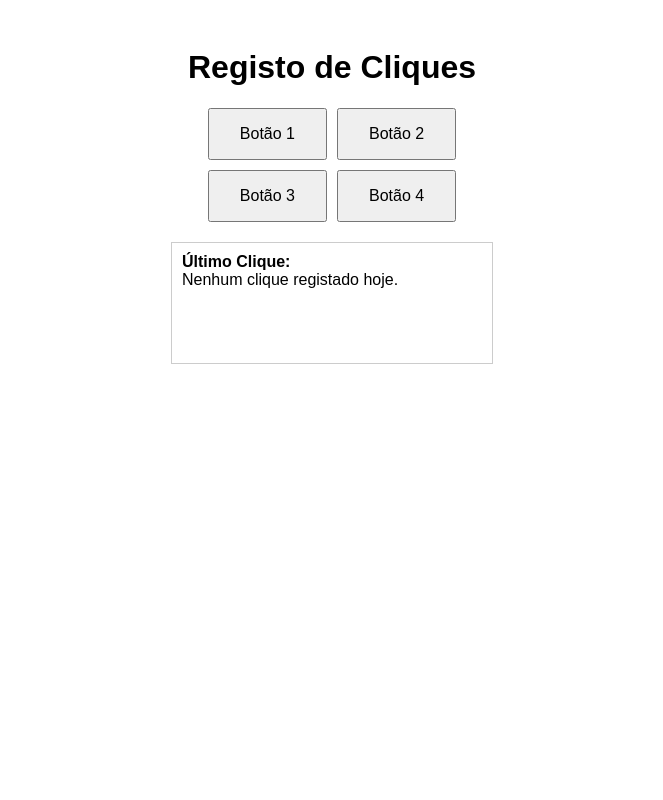
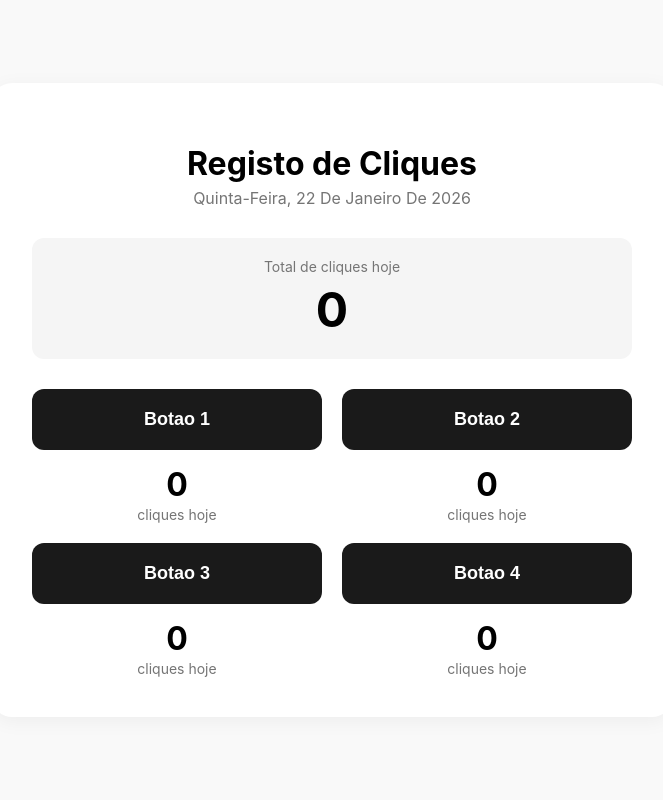
Before and after one commit to joaocaseiro4128-netizen/click-counter-app-replit, a Flask app: page / in a window 1280 px wide. Shown: the whole page, without its empty margins (308-971 px from the left). Run offline with Flask 3, Linux system fonts and the light colour scheme.

Commit message:
Enhance application with new statistics endpoint and visual improvements
Add a new `/stats` endpoint to `app.py` for retrieving click statistics, and update `index.html` with a more visually appealing and localized Portuguese interface.

Replit-Commit-Author: Agent
Replit-Commit-Session-Id: 9ccd7271-cb07-465a-b42d-198e36239c0e
Replit-Commit-Checkpoint-Type: intermediate_checkpoint
Replit-Commit-Event-Id: cdeb5db0-4ff1-44ab-a42e-0f3ab7856329
Replit-Commit-Screenshot-Url: https://storage.googleapis.com/screenshot-production-us-central1/16717eef-bcf3-409d-9df1-6cd0a537342e/9ccd7271-cb07-465a-b42d-198e36239c0e/FgLgF6H
Replit-Helium-Checkpoint-Created: true

```diff
--- a/src/app.py
+++ b/src/app.py
@@ -51,5 +51,26 @@ def register_click():
         'time': current_time
     })
 
+@app.route('/stats')
+def get_stats():
+    today = datetime.now().date()
+    clicks = Click.query.filter_by(date=today).all()
+
+    stats = {
+        'total': len(clicks),
+        'buttons': {
+            'Botao 1': 0,
+            'Botao 2': 0,
+            'Botao 3': 0,
+            'Botao 4': 0
+        }
+    }
+
+    for click in clicks:
+        if click.button_id in stats['buttons']:
+            stats['buttons'][click.button_id] += 1
+
+    return jsonify(stats)
+
 if __name__ == '__main__':
     app.run(host='0.0.0.0', port=5000)
--- a/src/templates/index.html
+++ b/src/templates/index.html
@@ -1,47 +1,168 @@
 <!DOCTYPE html>
-<html lang="en">
+<html lang="pt">
 <head>
     <meta charset="UTF-8">
     <meta name="viewport" content="width=device-width, initial-scale=1.0">
     <title>Registo de Cliques</title>
     <style>
-        body { font-family: sans-serif; display: flex; flex-direction: column; align-items: center; padding: 20px; }
-        .buttons { display: grid; grid-template-columns: repeat(2, 1fr); gap: 10px; margin-bottom: 20px; }
-        button { padding: 15px 30px; font-size: 16px; cursor: pointer; }
-        #log { border: 1px solid #ccc; padding: 10px; width: 300px; min-height: 100px; }
-        .click-entry { margin-bottom: 5px; font-size: 14px; border-bottom: 1px solid #eee; }
+        :root {
+            --bg-color: #f9f9f9;
+            --card-bg: #ffffff;
+            --button-bg: #1a1a1a;
+            --button-text: #ffffff;
+            --text-main: #000000;
+            --text-secondary: #757575;
+            --accent-bg: #f5f5f5;
+        }
+        body {
+            font-family: -apple-system, BlinkMacSystemFont, "Segoe UI", Roboto, Helvetica, Arial, sans-serif;
+            background-color: var(--bg-color);
+            display: flex;
+            justify-content: center;
+            align-items: center;
+            min-height: 100vh;
+            margin: 0;
+        }
+        .container {
+            background-color: var(--card-bg);
+            padding: 40px;
+            border-radius: 20px;
+            box-shadow: 0 4px 20px rgba(0,0,0,0.05);
+            width: 100%;
+            max-width: 600px;
+            text-align: center;
+        }
+        h1 {
+            font-size: 32px;
+            font-weight: 700;
+            margin-bottom: 5px;
+            color: var(--text-main);
+        }
+        .date {
+            font-size: 16px;
+            color: var(--text-secondary);
+            margin-bottom: 30px;
+            text-transform: capitalize;
+        }
+        .total-card {
+            background-color: var(--accent-bg);
+            padding: 20px;
+            border-radius: 12px;
+            margin-bottom: 30px;
+        }
+        .total-label {
+            font-size: 14px;
+            color: var(--text-secondary);
+            margin-bottom: 5px;
+        }
+        .total-value {
+            font-size: 48px;
+            font-weight: 700;
+            color: var(--text-main);
+        }
+        .grid {
+            display: grid;
+            grid-template-columns: 1fr 1fr;
+            gap: 20px;
+        }
+        .btn-container {
+            display: flex;
+            flex-direction: column;
+            align-items: center;
+        }
+        .btn {
+            background-color: var(--button-bg);
+            color: var(--button-text);
+            border: none;
+            padding: 20px;
+            border-radius: 12px;
+            font-size: 18px;
+            font-weight: 600;
+            width: 100%;
+            cursor: pointer;
+            transition: opacity 0.2s;
+            margin-bottom: 15px;
+        }
+        .btn:active {
+            opacity: 0.8;
+        }
+        .count-value {
+            font-size: 32px;
+            font-weight: 700;
+            color: var(--text-main);
+            margin-bottom: 2px;
+        }
+        .count-label {
+            font-size: 14px;
+            color: var(--text-secondary);
+        }
     </style>
 </head>
 <body>
-    <h1>Registo de Cliques</h1>
-    <div class="buttons">
-        <button onclick="registerClick('Botão 1')">Botão 1</button>
-        <button onclick="registerClick('Botão 2')">Botão 2</button>
-        <button onclick="registerClick('Botão 3')">Botão 3</button>
-        <button onclick="registerClick('Botão 4')">Botão 4</button>
-    </div>
-    <div id="log">
-        <strong>Último Clique:</strong>
-        <div id="last-click">Nenhum clique registado hoje.</div>
+    <div class="container">
+        <h1>Registo de Cliques</h1>
+        <div class="date" id="current-date"></div>
+
+        <div class="total-card">
+            <div class="total-label">Total de cliques hoje</div>
+            <div class="total-value" id="total-today">0</div>
+        </div>
+
+        <div class="grid">
+            <div class="btn-container">
+                <button class="btn" onclick="registerClick('Botao 1')">Botao 1</button>
+                <div class="count-value" id="count-Botao 1">0</div>
+                <div class="count-label">cliques hoje</div>
+            </div>
+            <div class="btn-container">
+                <button class="btn" onclick="registerClick('Botao 2')">Botao 2</button>
+                <div class="count-value" id="count-Botao 2">0</div>
+                <div class="count-label">cliques hoje</div>
+            </div>
+            <div class="btn-container">
+                <button class="btn" onclick="registerClick('Botao 3')">Botao 3</button>
+                <div class="count-value" id="count-Botao 3">0</div>
+                <div class="count-label">cliques hoje</div>
+            </div>
+            <div class="btn-container">
+                <button class="btn" onclick="registerClick('Botao 4')">Botao 4</button>
+                <div class="count-value" id="count-Botao 4">0</div>
+                <div class="count-label">cliques hoje</div>
+            </div>
+        </div>
     </div>
 
     <script>
+        function updateDate() {
+            const now = new Date();
+            const options = { weekday: 'long', day: 'numeric', month: 'long', year: 'numeric' };
+            let dateStr = now.toLocaleDateString('pt-PT', options);
+            document.getElementById('current-date').innerText = dateStr;
+        }
+
+        async function loadStats() {
+            const response = await fetch('/stats');
+            const data = await response.json();
+            document.getElementById('total-today').innerText = data.total;
+            for (const [btn, count] of Object.entries(data.buttons)) {
+                const el = document.getElementById(`count-${btn}`);
+                if (el) el.innerText = count;
+            }
+        }
+
         async function registerClick(buttonId) {
             const response = await fetch('/click', {
                 method: 'POST',
                 headers: { 'Content-Type': 'application/json' },
                 body: JSON.stringify({ button_id: buttonId })
             });
-            const data = await response.json();
-            document.getElementById('last-click').innerHTML = `
-                <div class="click-entry">
-                    <strong>${buttonId}</strong><br>
-                    Nº Sequencial: ${data.sequence}<br>
-                    Data: ${data.date}<br>
-                    Hora: ${data.time}
-                </div>
-            `;
+            if (response.ok) {
+                loadStats();
+            }
         }
+
+        updateDate();
+        loadStats();
     </script>
 </body>
 </html>
```
Also changed, not shown: attached_assets/image_1769097605958.png (added).
